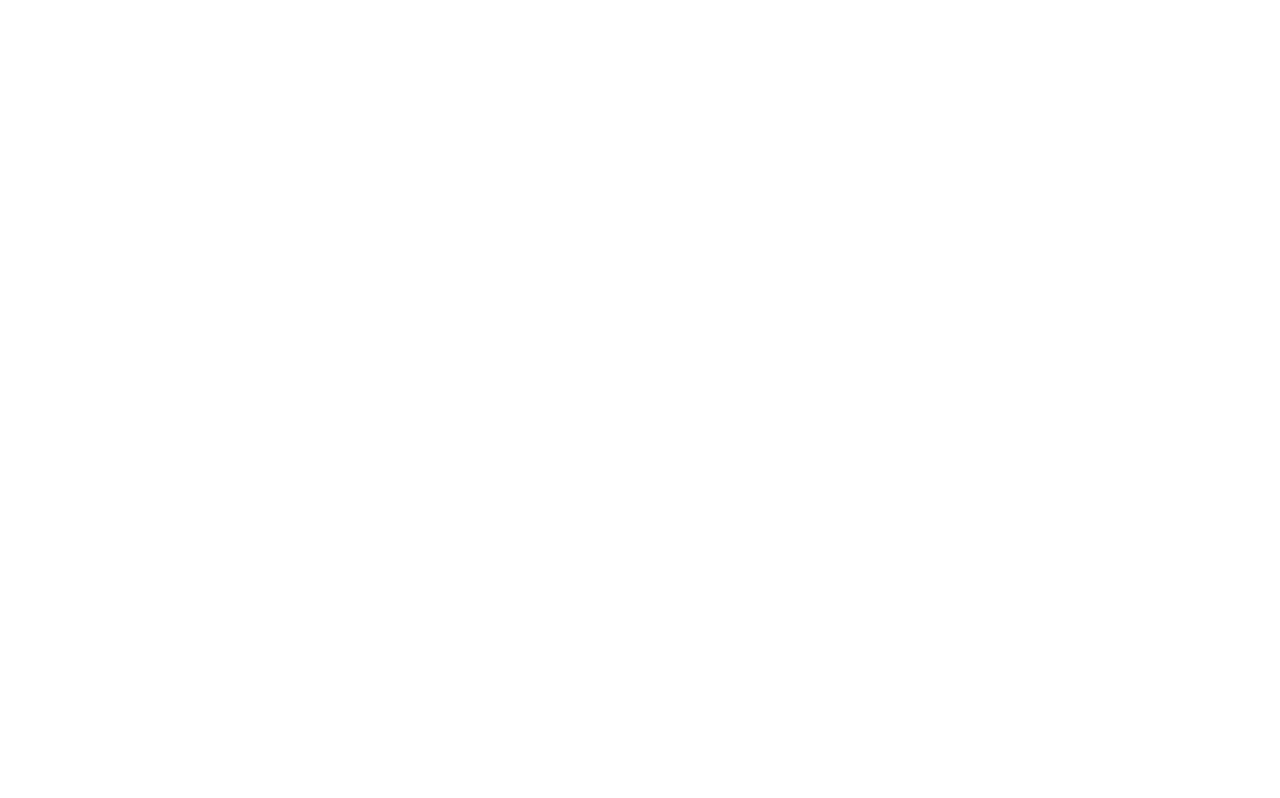
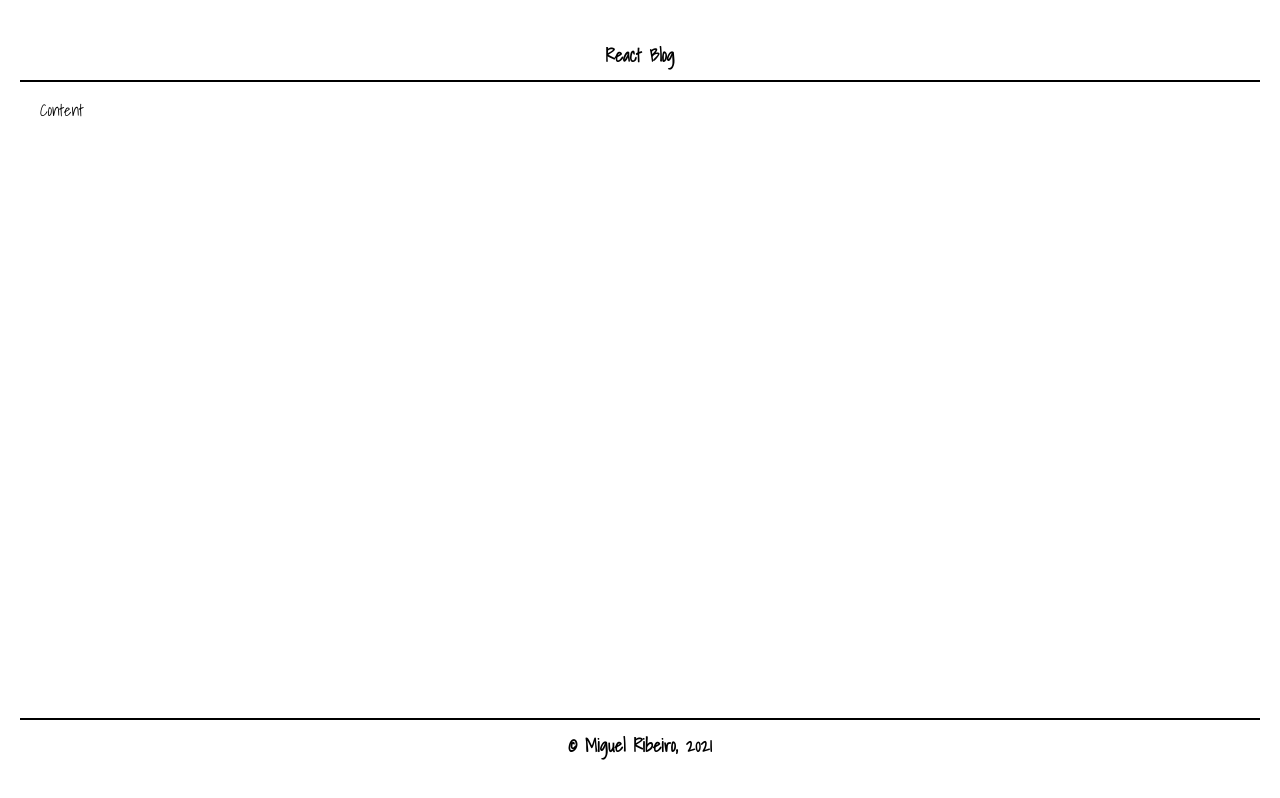
Before and after one commit to Comum/react-blog, a React (Create React App) app: page /post in a window 1280 px wide. Built offline with nearby package versions, Linux system fonts and the light colour scheme.

Commit message:
feat: start with page layout

```diff
--- a/public/index.html
+++ b/public/index.html
@@ -1,15 +1,14 @@
 <!DOCTYPE html>
 <html lang="en">
+
 <head>
   <meta charset="utf-8" />
   <link rel="icon" href="%PUBLIC_URL%/favicon.ico" />
   <meta name="viewport" content="width=device-width, initial-scale=1" />
   <meta name="theme-color" content="#000000" />
-    <meta
-      name="description"
-      content="A blog example written in React."
-    />
+  <meta name="description" content="A blog example written in React." />
   <link rel="apple-touch-icon" href="%PUBLIC_URL%/logo192.png" />
+  <link href="https://fonts.googleapis.com/css2?family=Shadows+Into+Light&display=swap" rel="stylesheet">
   <!--
       Notice the use of %PUBLIC_URL% in the tags above.
       It will be replaced with the URL of the `public` folder during the build.
@@ -21,6 +20,7 @@
     -->
   <title>React Blog</title>
 </head>
+
 <body>
   <noscript>You need to enable JavaScript to run this app.</noscript>
   <div id="root"></div>
@@ -35,4 +35,5 @@
       To create a production bundle, use `npm run build` or `yarn build`.
     -->
 </body>
+
 </html>
--- /dev/null
+++ b/src/App/App.scss
@@ -0,0 +1,69 @@
+@import "../theme/media";
+
+.main {
+  width: 100%;
+  height: 100%;
+
+  display: flex;
+  flex-direction: column;
+  box-sizing: border-box;
+
+  padding: 20px 10px;
+
+  @include medium {
+    padding: 30px 20px;
+  }
+}
+
+.main-header {
+  width: 100%;
+  height: 40px;
+
+  flex-shrink: 0;
+
+  display: flex;
+  justify-content: center;
+  align-items: center;
+
+  border-bottom: 2px solid black;
+
+  font-size: 16px;
+  font-weight: 600;
+
+  @include medium {
+    height: 50px;
+
+    font-size: 18px;
+  }
+}
+
+.main-header-text {
+  text-decoration: none;
+  color: black;
+}
+
+.main-content {
+  flex-grow: 1;
+}
+
+.main-footer {
+  width: 100%;
+  height: 40px;
+
+  flex-shrink: 0;
+
+  display: flex;
+  justify-content: center;
+  align-items: center;
+
+  border-top: 2px solid black;
+
+  font-size: 16px;
+  font-weight: 600;
+
+  @include medium {
+    height: 50px;
+
+    font-size: 18px;
+  }
+}
--- a/src/App/App.tsx
+++ b/src/App/App.tsx
@@ -1,10 +1,14 @@
 import { useMemo } from "react";
 import { BrowserRouter, Route } from "react-router-dom";
+
+import "./App.scss";
 
 import { Page } from "./scenes/Page";
 
 function App() {
+  const year = new Date().getFullYear();
   const { search } = window.location;
+
   let postId = useMemo(() => {
     const params = search.substring(1).split("&");
 
@@ -20,7 +24,11 @@
   }, [search]);
 
   return (
-    <div>
+    <div className="main">
+      <header className="main-header">
+        <a href="/" className="main-header-text">React Blog</a>
+      </header>
+      <section className="main-content">
         <BrowserRouter>
           <Route path="/post">
             <Page postId={postId} />
@@ -29,6 +37,8 @@
             Home
           </Route>
         </BrowserRouter>
+      </section>
+      <footer className="main-footer">&copy; Miguel Ribeiro, {year}</footer>
     </div>
   );
 }
--- /dev/null
+++ b/src/App/scenes/Page.scss
@@ -0,0 +1,12 @@
+@import "../../theme/media";
+
+.page {
+  width: 100%;
+  height: 100%;
+
+  padding: 10px 10px;
+
+  @include medium {
+    padding: 15px 20px;
+  }
+}
--- a/src/App/scenes/Page.tsx
+++ b/src/App/scenes/Page.tsx
@@ -1,4 +1,6 @@
 import type { FC } from "react";
+
+import "./Page.scss";
 
 interface PageProps {
   postId?: string;
@@ -7,7 +9,11 @@
 const Page: FC<PageProps> = (props) => {
   const { postId, ...remainingProps } = props;
 
-  return <div {...remainingProps}>{postId}</div>;
+  return (
+    <div className="page" {...remainingProps}>
+      Content {postId}
+    </div>
+  );
 };
 
 export { Page };
--- a/src/index.tsx
+++ b/src/index.tsx
@@ -1,6 +1,7 @@
 import React from "react";
 import ReactDOM from "react-dom";
-import "./index.scss";
+
+import "./theme/global.scss";
 
 import App from "./App/App";
 
--- /dev/null
+++ b/src/theme/_media.scss
@@ -0,0 +1,13 @@
+// Tablet devices
+@mixin medium {
+  @media (min-width: #{767px}) {
+    @content;
+  }
+}
+
+// Desktop devices
+@mixin large {
+  @media (min-width: #{1024px}) {
+    @content;
+  }
+}
--- a/src/index.scss
+++ b/src/theme/global.scss
@@ -3,6 +3,8 @@
 #root {
   width: 100%;
   height: 100%;
+
+  font-family: "Shadows Into Light", cursive;
 }
 
 body {
```
Also changed, not shown: 1 other file (tests, documents, lock files or other folders). Lines whose indentation alone changed are shown as unchanged.
